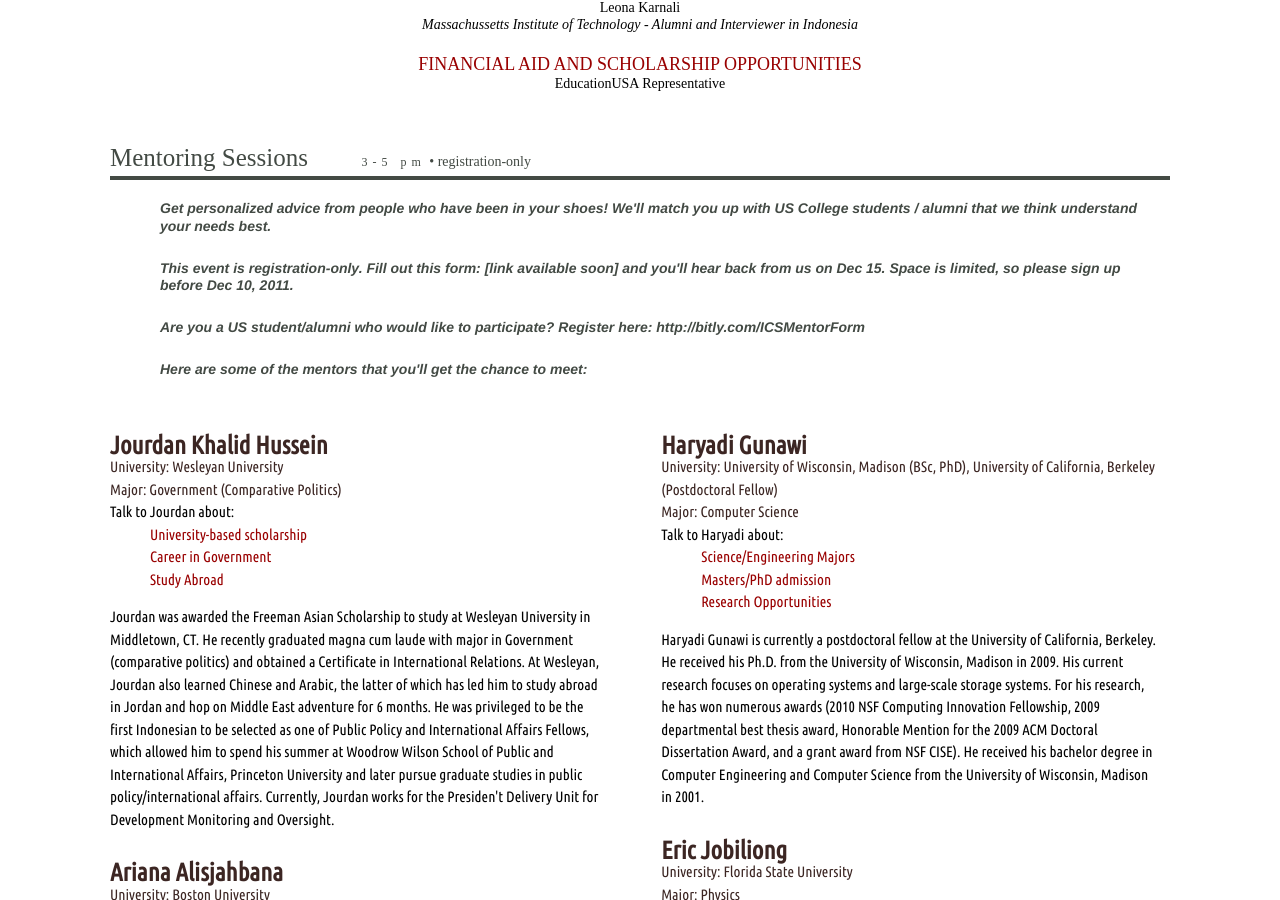
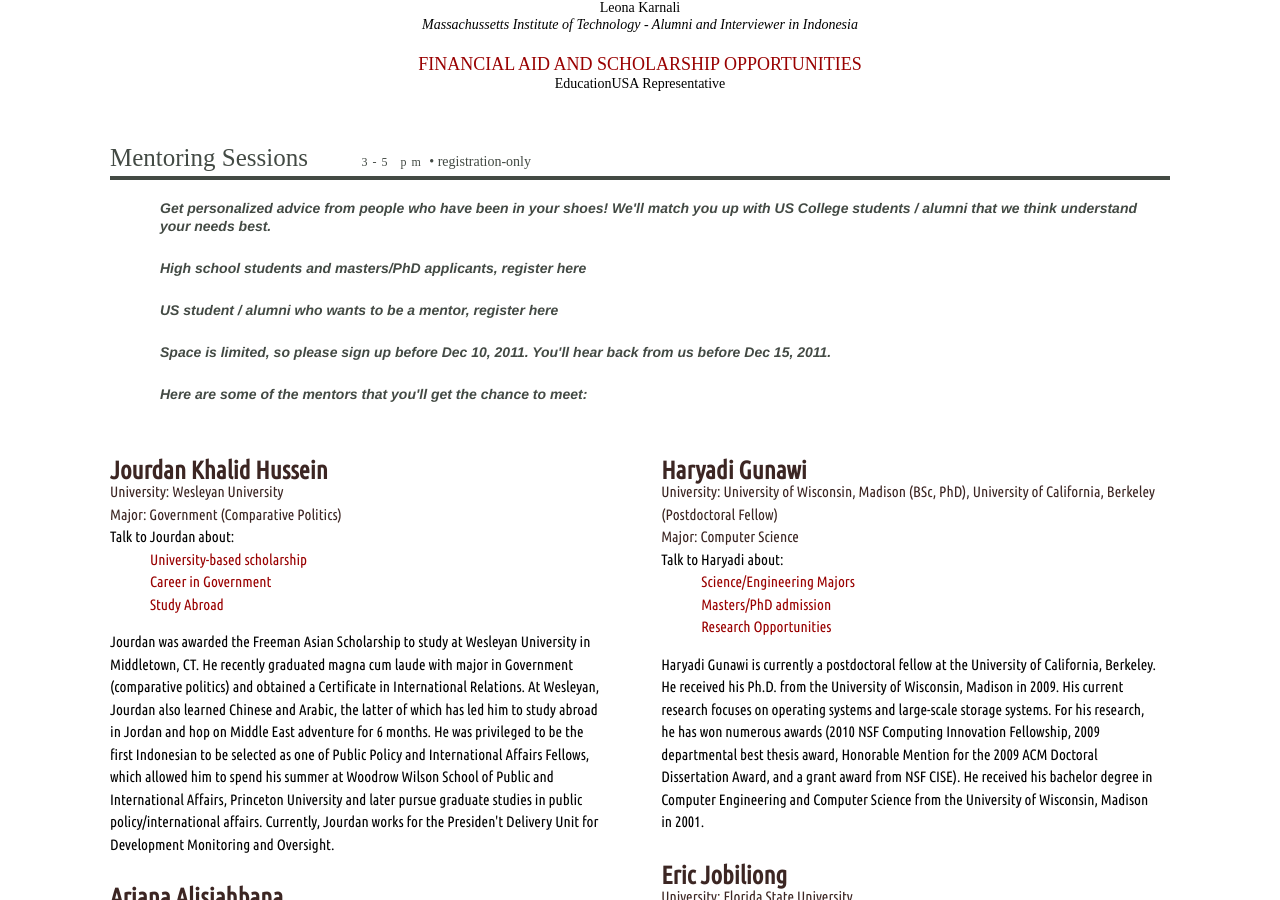
Before and after one commit to StanfordICS/stanfordics.github.com, a Jekyll site: the page built from activities_indonesia/index.html, in a window 1280 px wide and 900 px high, scrolled down 763 px. Built offline with Jekyll 4.4.1, drawn with Linux system fonts in a browser that asks for light colours; some web fonts are replaced.

Commit message:
Add registration link

```diff
--- a/activities_indonesia/index.html
+++ b/activities_indonesia/index.html
@@ -62,9 +62,9 @@
 </section>
 <h3>Get personalized advice from people who have been in your shoes! We'll match you up with US College students / alumni that we think understand your needs best.</h3>
 
-<h3>This event is <b>registration-only</b>. Fill out this form: [link available soon] and you'll hear back from us on Dec 15. Space is limited, so please sign up before Dec 10, 2011.</h3>
-
-<h3>Are you a US student/alumni who would like to participate? Register here: http://bitly.com/ICSMentorForm </h3>
+<h3>High school students and masters/PhD applicants, register <a href="http://bitly.com/ICSMenteeForm">here</a></h3>
+<h3>US student / alumni who wants to be a mentor, register <a href="http://bitly.com/ICSMentorForm">here</a></h3>
+<h3>Space is limited, so please sign up before Dec 10, 2011. You'll hear back from us before Dec 15, 2011.</h3>
 
 <h3>Here are some of the mentors that you'll get the chance to meet:</h3>
 
```
